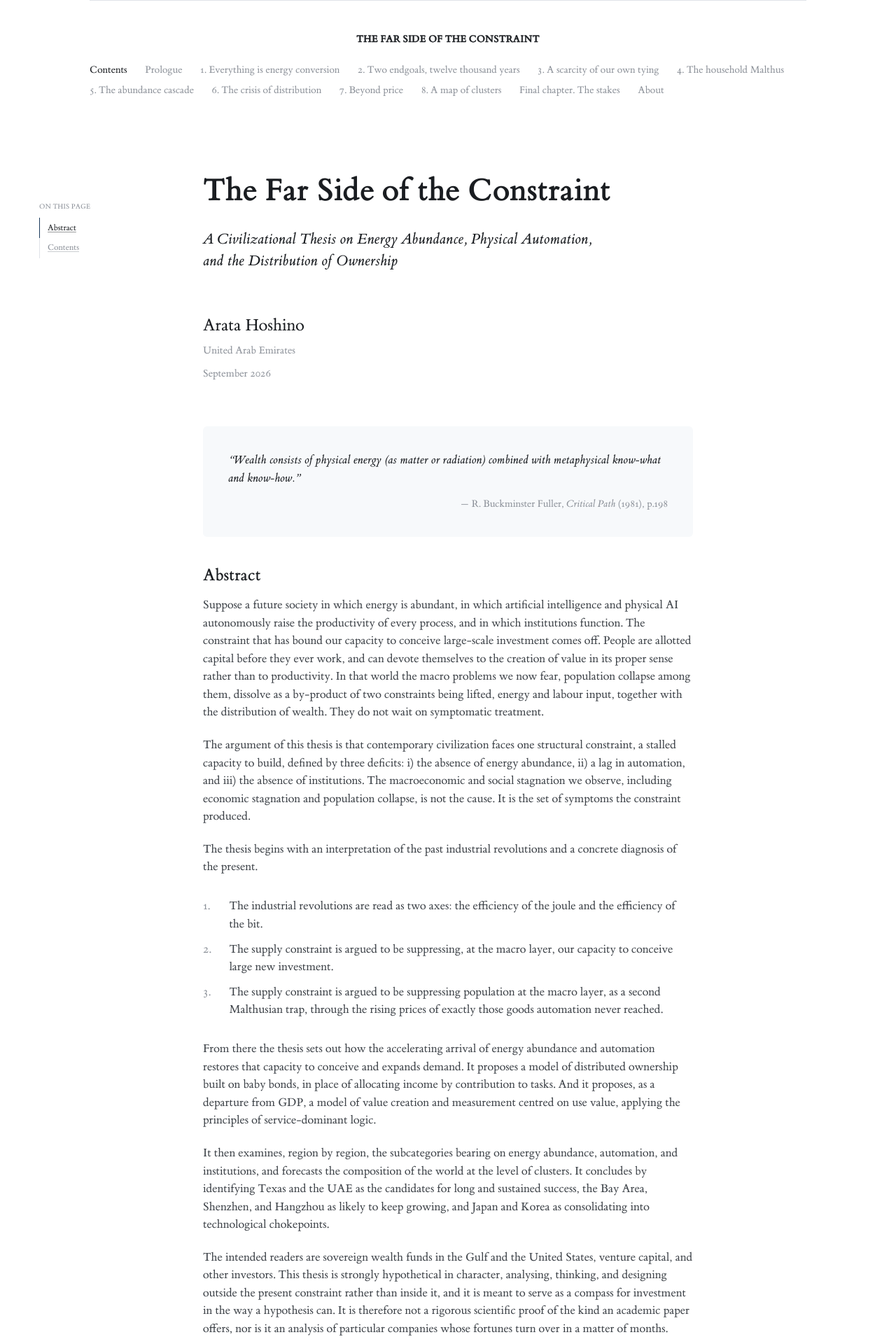
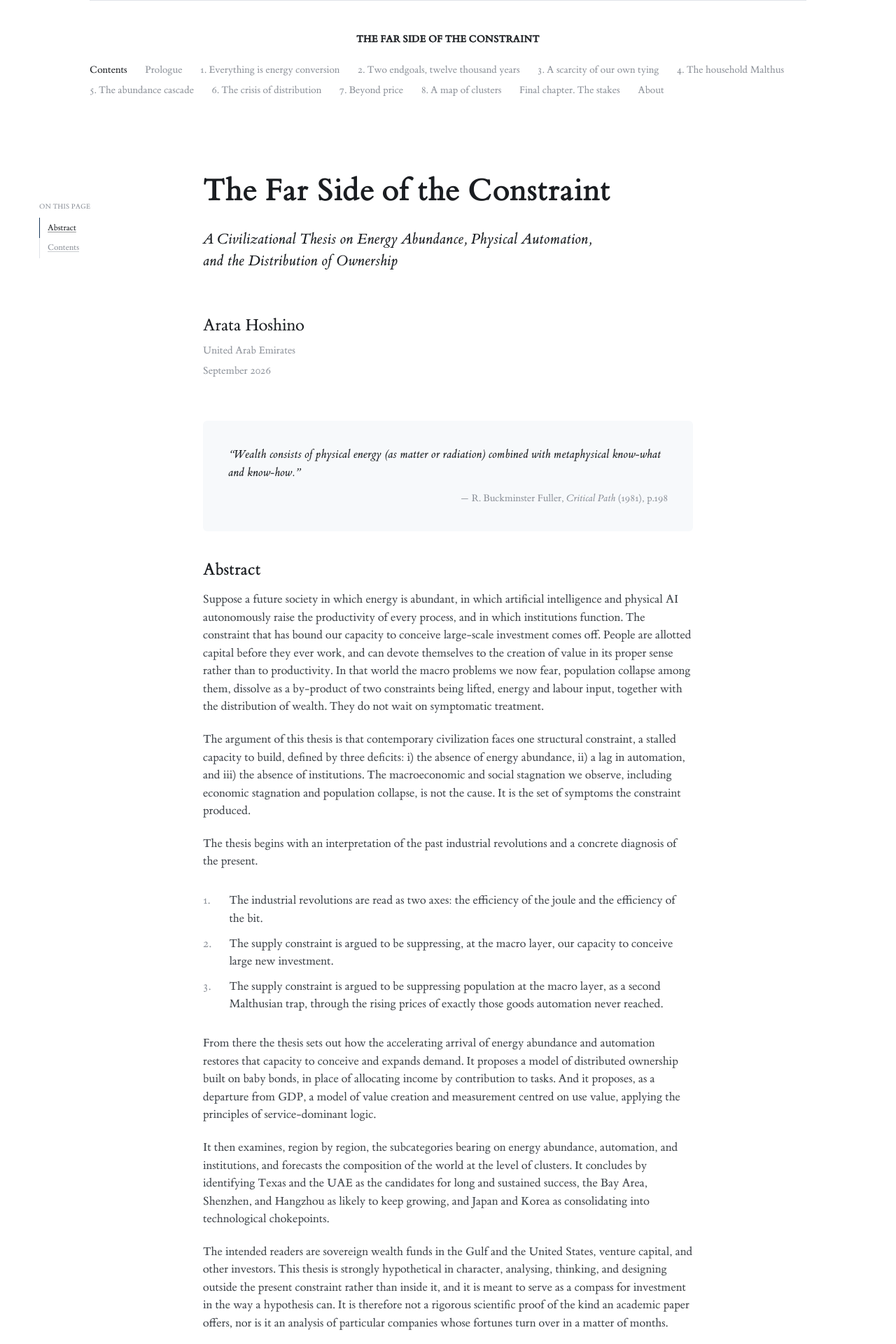
Before and after one commit to arata-hoshino/arata-hoshino.github.io, a Jekyll site: the page built from index.md, in a window 1280 px wide. Shown: the top 1920 px of the page at 70% size. Built offline with Jekyll 4.4.1, drawn with Linux system fonts in a browser that asks for light colours.

Commit message:
Set the date closer under the place
Co-Authored-By: Claude Opus 5 (1M context) <noreply@anthropic.com>

```diff
--- a/assets/css/style.css
+++ b/assets/css/style.css
@@ -503,7 +503,7 @@ main {
   margin: 0;
   color: var(--muted);
   font-size: 0.88em;
-  line-height: 1.9rem;   /* the third line, set a shade closer */
+  line-height: 1.4rem;   /* the third line, set closer than the second */
 }
 
 /* the title page sets the title at full size, over an italic subtitle */
```
